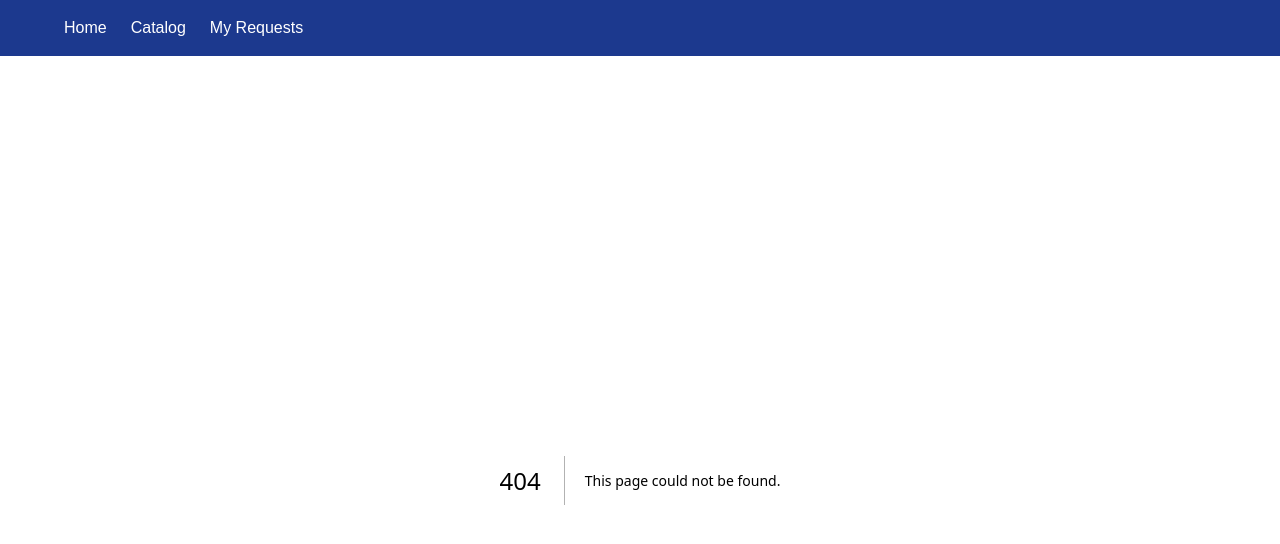
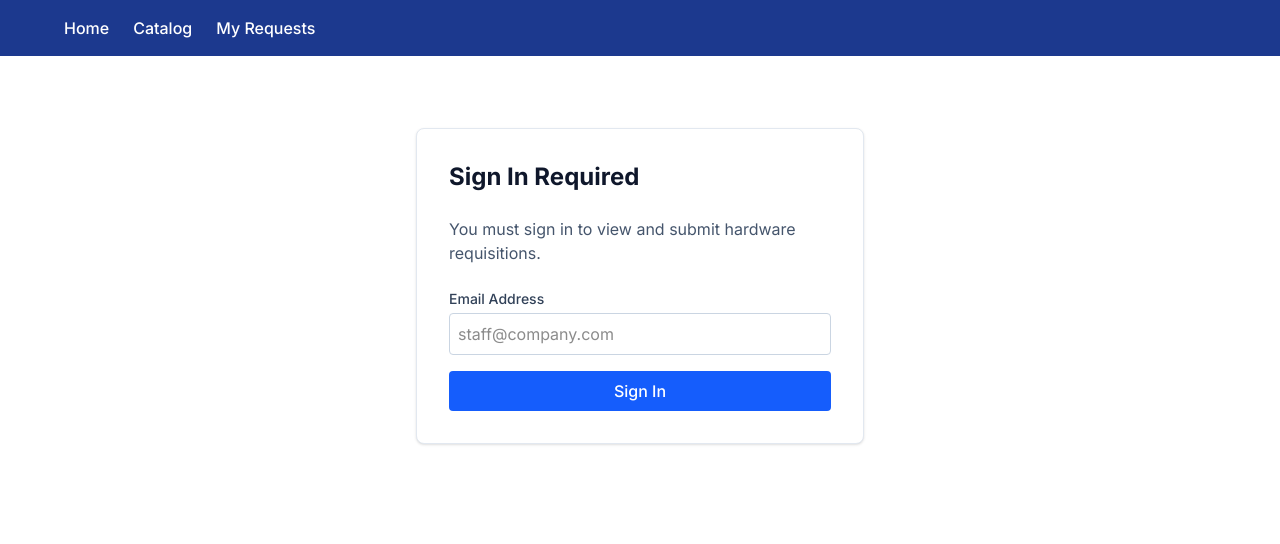
Before and after one commit to SamuelAdema/it-hardware-req, a Next.js app: page /signin in a window 1280 px wide. Before the commit this address had no page. Shown: the top 544 px of the page. Built offline with nearby package versions, Linux system fonts and the light colour scheme.

Commit message:
Complete Days 43 & 44: Fonts, env variables, metadata, sitemap, and robots

```diff
--- a/app/catalog/[id]/page.js
+++ b/app/catalog/[id]/page.js
@@ -1,11 +1,23 @@
 import { getHardwareById } from "@/lib/hardware";
 import { notFound } from "next/navigation";
+
+// Generate SEO metadata dynamically based on the hardware item
+export async function generateMetadata({ params }) {
+  const { id } = await params;
+  const item = await getHardwareById(id);
+
+  if (!item) return { title: "Item Not Found" };
+
+  return {
+    title: item.name,
+    description: `Order the ${item.name} (${item.category}) for $${item.price}.`,
+  };
+}
 
 export default async function HardwareDetailPage({ params }) {
   const { id } = await params;
   const item = await getHardwareById(id);
 
-  // If the hardware ID doesn't exist in our data, trigger not-found.js
   if (!item) {
     notFound();
   }
@@ -18,10 +30,7 @@ export default async function HardwareDetailPage({ params }) {
       <p className="text-2xl font-semibold text-slate-900 mb-6">Estimated Cost: ${item.price}</p>
 
       <div className="flex gap-4">
-        <a
-          href="/catalog"
-          className="inline-block bg-slate-200 hover:bg-slate-300 text-slate-800 text-sm font-medium px-4 py-2 rounded transition"
-        >
+        <a href="/catalog" className="inline-block bg-slate-200 hover:bg-slate-300 text-slate-800 text-sm font-medium px-4 py-2 rounded transition">
           &larr; Back to Catalog
         </a>
         <button className="bg-blue-600 text-white px-6 py-2 rounded text-sm font-medium hover:bg-blue-700 transition">
--- a/app/layout.tsx
+++ b/app/layout.js
@@ -1,14 +1,27 @@
+import { Inter } from "next/font/google";
 import "./globals.css";
 
+const inter = Inter({ subsets: ["latin"] });
+
 export const metadata = {
-  title: "IT Hardware Requisition",
-  description: "Request IT hardware for your department securely.",
+  metadataBase: new URL("http://localhost:3000"),
+  title: {
+    template: "%s | IT Hardware Requisition",
+    default: "IT Hardware Requisition Portal",
+  },
+  description: "Internal portal for requesting department hardware and tracking provisioning.",
+  openGraph: {
+    title: "IT Hardware Requisition",
+    description: "Request IT hardware for your department securely.",
+    siteName: "IT Hardware Requisition",
+    type: "website",
+  },
 };
 
 export default function RootLayout({ children }) {
   return (
     <html lang="en">
-      <body className="min-h-screen bg-slate-50 text-slate-900 antialiased">
+      <body className={`${inter.className} min-h-screen bg-slate-50 text-slate-900 antialiased`}>
         <header className="bg-blue-900 text-white p-4">
           <nav className="mx-auto max-w-6xl flex gap-6 font-medium">
             <a href="/" className="hover:text-blue-200">Home</a>
--- /dev/null
+++ b/app/requisitions/page.js
@@ -0,0 +1,24 @@
+import { getSession, signOut } from "@/lib/auth";
+
+export default async function RequisitionsPage() {
+  // Page-level authorization check (defense in depth)
+  const session = await getSession();
+
+  return (
+    <section>
+      <div className="flex justify-between items-center mb-6">
+        <h1 className="text-3xl font-bold">My Hardware Requests</h1>
+        <form action={signOut}>
+          <button className="text-red-600 text-sm font-medium hover:underline">
+            Sign Out
+          </button>
+        </form>
+      </div>
+
+      <div className="bg-white p-6 border border-slate-200 rounded-lg shadow-sm">
+        <p className="text-slate-600 mb-2">Logged in state: <span className="font-bold text-green-600">{session}</span></p>
+        <p>Your pending and approved hardware requests will appear here.</p>
+      </div>
+    </section>
+  );
+}
--- /dev/null
+++ b/app/robots.js
@@ -0,0 +1,10 @@
+export default function robots() {
+  return {
+    rules: {
+      userAgent: "*",
+      allow: ["/", "/catalog"],
+      disallow: ["/requisitions/", "/api/"],
+    },
+    sitemap: "http://localhost:3000/sitemap.xml",
+  };
+}
--- /dev/null
+++ b/app/signin/page.js
@@ -0,0 +1,26 @@
+import { signIn } from "@/lib/auth";
+
+export default function SignInPage() {
+  return (
+    <section className="max-w-md mx-auto mt-12 bg-white p-8 border border-slate-200 rounded-lg shadow-sm">
+      <h1 className="text-2xl font-bold mb-6 text-slate-900">Sign In Required</h1>
+      <p className="text-slate-600 mb-6">You must sign in to view and submit hardware requisitions.</p>
+
+      <form action={signIn} className="space-y-4">
+        <div>
+          <label className="block text-sm font-medium text-slate-700 mb-1">Email Address</label>
+          <input
+            type="email"
+            name="email"
+            required
+            className="w-full p-2 border border-slate-300 rounded focus:ring-2 focus:ring-blue-600 outline-none"
+            placeholder="staff@company.com"
+          />
+        </div>
+        <button type="submit" className="w-full bg-blue-600 text-white font-medium py-2 rounded hover:bg-blue-700 transition">
+          Sign In
+        </button>
+      </form>
+    </section>
+  );
+}
--- /dev/null
+++ b/app/sitemap.js
@@ -0,0 +1,12 @@
+export default function sitemap() {
+  return [
+    {
+      url: "http://localhost:3000",
+      lastModified: new Date(),
+    },
+    {
+      url: "http://localhost:3000/catalog",
+      lastModified: new Date(),
+    },
+  ];
+}
--- /dev/null
+++ b/lib/auth.js
@@ -0,0 +1,22 @@
+"use server";
+
+import { cookies } from "next/headers";
+import { redirect } from "next/navigation";
+
+export async function signIn(formData) {
+  const email = formData.get("email");
+  if (email) {
+    // Set a secure, HTTP-only cookie
+    (await cookies()).set("session", "authenticated", { httpOnly: true, secure: true });
+    redirect("/requisitions");
+  }
+}
+
+export async function signOut() {
+  (await cookies()).delete("session");
+  redirect("/");
+}
+
+export async function getSession() {
+  return (await cookies()).get("session")?.value;
+}
```
